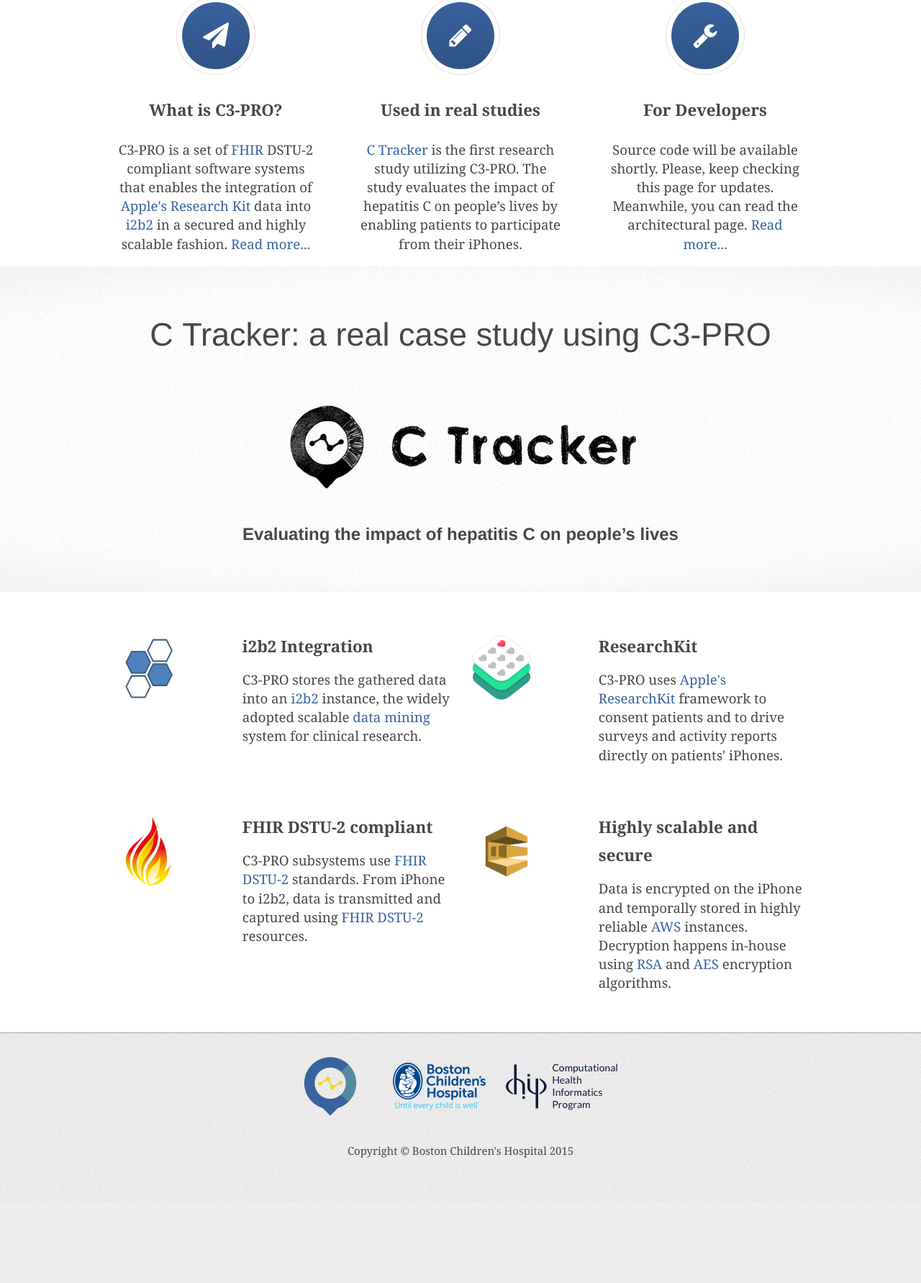
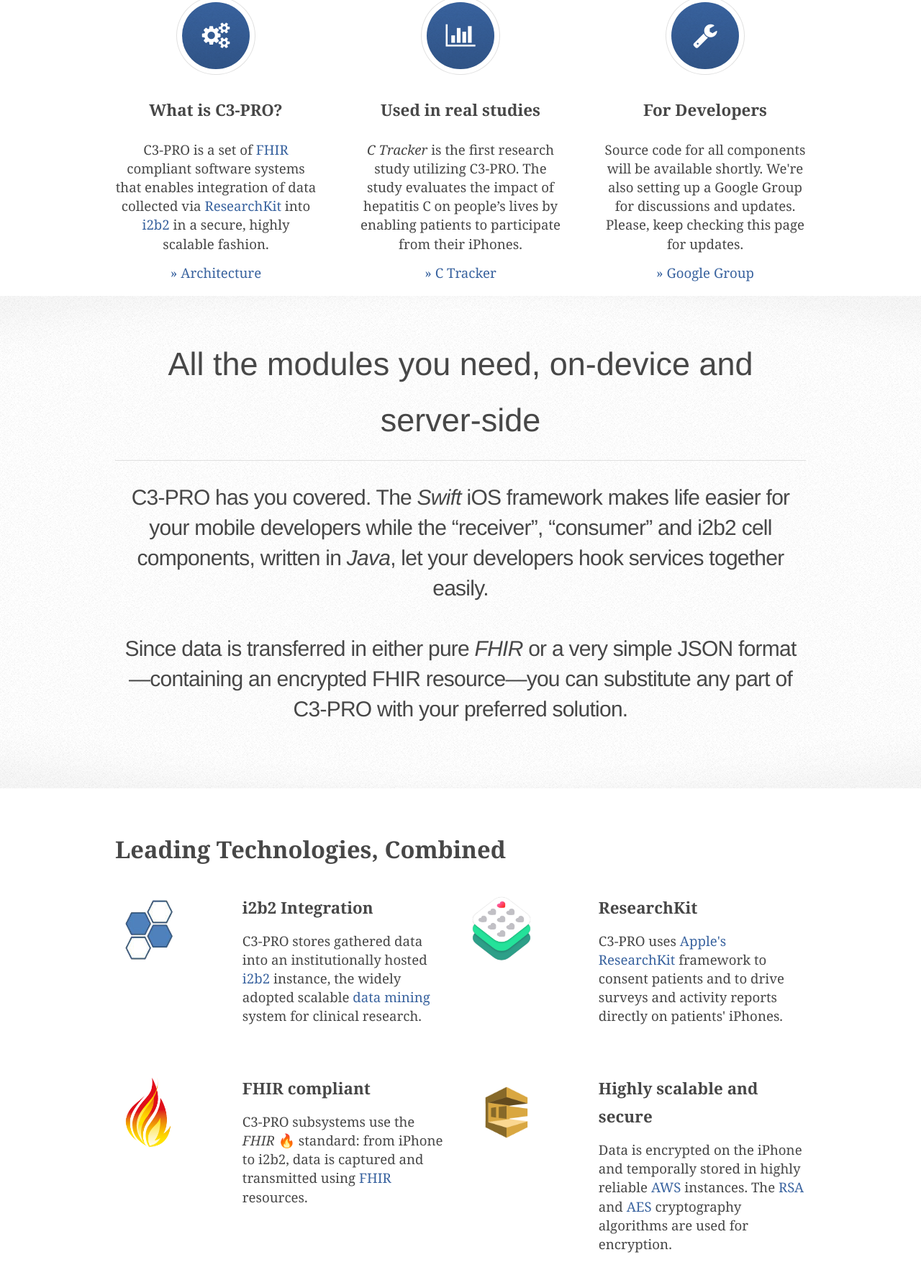
Before and after one commit to C3-PRO/c3-pro.github.io, a plain HTML site: page index.html in a window 1280 px wide. Shown: the part 520-2302 px from the top of the page at 72% size. Before the commit the page ends 2189 px from the top, so only its background shows below. Drawn offline with Linux system fonts and the light colour scheme.

Commit message:
Website updates

```diff
--- a/assets/css/style.css
+++ b/assets/css/style.css
@@ -94,6 +94,16 @@ header a {
 	max-width: 100%;
 }
 
+.icon.fun {
+	display: inline-block; width: 1.5em;
+	height:1.5em;
+	margin: 0.3em 0.5em 0.3em 0; padding-top: 0.15em;
+	font-size: 140%; text-align: center; vertical-align: -0.125em;
+	color: white; background-color: rgb(57,99,159);
+	border-radius: 100%;
+	box-shadow: 0 0 0 4px white, 0 0 0 5px #e0e0e0;
+}
+
 footer {
 	min-height: 6em;
 	margin: 0; padding: 2em 0 4em;
--- a/footer.html
+++ b/footer.html
@@ -1,8 +1,8 @@
 <footer>
     <p>
     	<a href="http://www.chip.org">
-        	<img class="institute" src="images/ResearchInstitute-web.png" srcset="images/ResearchInstitute-web@2x.png 2x, images/ResearchInstitute-web@3x.png 3x" alt="">
+        	<img class="institute" src="images/Institute-web.png" srcset="images/Institute-web@2x.png 2x, images/Institute-web@3x.png 3x" alt="Computational Health Informatics Program, Boston Children's Hospital">
     	</a>
 	</p>
-    <p>Copyright © Boston Children's Hospital 2015</p>
+    <p>Copyright © Boston Children's Hospital 2016</p>
 </footer>
--- a/index.html
+++ b/index.html
@@ -60,23 +60,92 @@
 						<div class="row 200%">
 							<section class="4u 12u(narrower)">
 								<div class="box highlight">
-									<i class="icon major fa-paper-plane"></i>
+									<i class="icon major fa-cogs"></i>
 									<h3>What is C3-PRO?</h3>
-									<p>C3-PRO is a set of <a href="http://www.hl7.org/fhir/">FHIR</a> DSTU-2 compliant software systems that enables the integration of <a href="http://researchkit.org/">Apple's Research Kit</a> data into <a href="https://www.i2b2.org/">i2b2</a> in a secured and highly scalable fashion. <a href="architecture.html">Read more...</a></p>
+									<p>C3-PRO is a set of <a href="http://www.hl7.org/fhir/">FHIR</a> compliant software systems that enables integration of data collected via <a href="http://researchkit.org/">ResearchKit</a> into <a href="https://www.i2b2.org/">i2b2</a> in a secure, highly scalable fashion.
+									</p>
+									<p><a href="architecture.html">» Architecture</a></p>
 								</div>
 							</section>
 							<section class="4u 12u(narrower)">
 								<div class="box highlight">
-									<i class="icon major fa-pencil"></i>
+									<i class="icon major fa-bar-chart"></i>
 									<h3>Used in real studies</h3>
-									<p><a href="http://c-tracker.chip.org/">C&nbsp;Tracker</a> is the first research study utilizing C3-PRO. The study evaluates the impact of hepatitis&nbsp;C on people’s lives by enabling patients to participate from their iPhones.</p>
+									<p><em>C&nbsp;Tracker</em> is the first research study utilizing C3-PRO. The study evaluates the impact of hepatitis&nbsp;C on people’s lives by enabling patients to participate from their iPhones.</p>
+									<p>
+										<a href="http://c-tracker.chip.org/">» C&nbsp;Tracker</a>
+									</p>
 								</div>
 							</section>
 							<section class="4u 12u(narrower)">
 								<div class="box highlight">
 									<i class="icon major fa-wrench"></i>
 									<h3>For Developers</h3>
-									<p>Source code will be available shortly. Please, keep checking this page for updates. Meanwhile, you can read the architectural page. <a href="architecture.html">Read more...</a></p>
+									<p>Source code for all components will be available shortly. We're also setting up a Google Group for discussions and updates. Please, keep checking this page for updates.</p>
+									<p>
+										<a href="https://groups.google.com/forum/#!forum/c3-pro-developers" target="_blank">» Google Group</a></p>
+								</div>
+							</section>
+						</div>
+					</div>
+				</section>
+
+			<!-- Gigantic Heading -->
+				<section class="wrapper style2">
+					<div class="container">
+						<header class="major">
+							<h2>All the modules you need, on-device and server-side</h2>
+							<p>
+								C3-PRO has you covered. The <em>Swift</em> iOS framework makes life easier for your mobile developers while the “receiver”, “consumer” and i2b2 cell components, written in <em>Java</em>, let your developers hook services together easily.
+								<br>
+								<br>
+								Since data is transferred in either pure <em>FHIR</em> or a very simple JSON format—containing an encrypted FHIR resource—you can substitute any part of C3-PRO with your preferred solution.
+							</p>
+						</header>
+					</div>
+				</section>
+
+			<!-- Posts -->
+				<section class="wrapper style1">
+					<div class="container">
+						<h2>Leading Technologies, Combined</h2>
+						<div class="row">
+							<section class="6u 12u(narrower)">
+								<div class="box post">
+									<a href="https://www.i2b2.org/" class="image left"><img class="reduced" src="images/i2b2cell.gif" alt="i2b2" /></a>
+									<div class="inner">
+										<h3>i2b2 Integration</h3>
+										<p>C3-PRO stores gathered data into an institutionally hosted <a href="https://www.i2b2.org/" target="_blank">i2b2</a> instance, the widely adopted scalable <a href="https://en.wikipedia.org/wiki/Data_mining" target="_blank">data mining</a> system for clinical research.</p>
+									</div>
+								</div>
+							</section>
+							<section class="6u 12u(narrower)">
+								<div class="box post">
+									<a href="http://researchkit.org/" class="image left"><img class="reduced-more" src="images/researchkit.jpg" alt="Apple's Research Kit" /></a>
+									<div class="inner">
+										<h3>ResearchKit</h3>
+										<p>C3-PRO uses <a href="http://researchkit.org/" target="_blank">Apple's ResearchKit</a> framework to consent patients and to drive surveys and activity reports directly on patients' iPhones.</p>
+									</div>
+								</div>
+							</section>
+						</div>
+						<div class="row">
+							<section class="6u 12u(narrower)">
+								<div class="box post">
+									<a href="http://www.hl7.org/fhir/" class="image left"><img class="reduced" src="images/fhir.png" alt="i2b2" /></a>
+									<div class="inner">
+										<h3>FHIR compliant</h3>
+										<p>C3-PRO subsystems use the <i>FHIR</i> 🔥 standard: from iPhone to i2b2, data is captured and transmitted using <a href="http://hl7.org/fhir/index.html" target="_blank">FHIR</a> resources.</p>
+									</div>
+								</div>
+							</section>
+							<section class="6u 12u(narrower)">
+								<div class="box post">
+									<a href="https://aws.amazon.com/sqs/" class="image left"><img class="reduced" src="images/sqs.png" alt="Apple's Research Kit" /></a>
+									<div class="inner">
+										<h3>Highly scalable and secure</h3>
+										<p>Data is encrypted on the iPhone and temporally stored in highly reliable <a href="https://aws.amazon.com/" target="_blank">AWS</a> instances. The <a href="https://en.wikipedia.org/wiki/RSA_(cryptosystem)" target="_blank">RSA</a> and <a href="https://es.wikipedia.org/wiki/Advanced_Encryption_Standard" target="_blank">AES</a> cryptography algorithms are used for encryption.</p>
+									</div>
 								</div>
 							</section>
 						</div>
@@ -88,57 +157,9 @@
 					<div class="container">
 						<header class="major">
 							<h2>C&nbsp;Tracker: a real case study using C3-PRO</h2>
-							<a href="http://c-tracker.chip.org/"><img class="reduced-more" src="images/C-Tracker.png" alt="C Tracker" /></a>
+							<a href="http://c-tracker.chip.org/"><img class="reduced-more" src="images/C-Tracker.png" srcset="images/C-Tracker@2x.png 2x, images/C-Tracker@3x.png 3x" alt="C Tracker" /></a>
 							<h3>Evaluating the impact of hepatitis&nbsp;C on people’s lives</h3>
 						</header>
-					</div>
-				</section>
-
-			<!-- Posts -->
-				<section class="wrapper style1">
-					<div class="container">
-						<div class="row">
-							<section class="6u 12u(narrower)">
-								<div class="box post">
-									<a href="https://www.i2b2.org/" class="image left"><img class="reduced" src="images/i2b2cell.gif" alt="i2b2" /></a>
-									<div class="inner">
-										<h3>i2b2 Integration</h3>
-										<p>C3-PRO stores the gathered data into an <a href="https://www.i2b2.org/">i2b2</a> instance, the widely adopted scalable <a href="https://en.wikipedia.org/wiki/Data_mining">data mining</a> system for clinical research.</p>
-									</div>
-								</div>
-							</section>
-							<section class="6u 12u(narrower)">
-								<div class="box post">
-									<a href="http://researchkit.org/" class="image left"><img class="reduced-more" src="images/researchkit.jpg" alt="Apple's Research Kit" /></a>
-									<div class="inner">
-										<h3>ResearchKit</h3>
-										<p>C3-PRO uses <a href="http://researchkit.org/">Apple's ResearchKit</a> framework to consent patients and to drive surveys and activity reports directly on patients' iPhones.</p>
-									</div>
-								</div>
-							</section>
-						</div>
-					</div>
-					<div class="container">
-						<div class="row">
-							<section class="6u 12u(narrower)">
-								<div class="box post">
-									<a href="http://www.hl7.org/fhir/" class="image left"><img class="reduced" src="images/fhir.png" alt="i2b2" /></a>
-									<div class="inner">
-										<h3>FHIR DSTU-2 compliant</h3>
-										<p>C3-PRO subsystems use <a href="http://hl7.org/fhir/2015May/index.html">FHIR DSTU-2</a> standards. From iPhone to i2b2, data is transmitted and captured using <a href="http://hl7.org/fhir/2015May/index.html">FHIR DSTU-2 </a> resources.</p>
-									</div>
-								</div>
-							</section>
-							<section class="6u 12u(narrower)">
-								<div class="box post">
-									<a href="https://aws.amazon.com/sqs/" class="image left"><img class="reduced" src="images/sqs.png" alt="Apple's Research Kit" /></a>
-									<div class="inner">
-										<h3>Highly scalable and secure</h3>
-										<p>Data is encrypted on the iPhone and temporally stored in highly reliable <a href="https://aws.amazon.com/">AWS</a> instances. Decryption happens in-house using <a href="https://en.wikipedia.org/wiki/RSA_(cryptosystem)">RSA</a> and <a href="https://es.wikipedia.org/wiki/Advanced_Encryption_Standard">AES</a> encryption algorithms.</p>
-									</div>
-								</div>
-							</section>
-						</div>
 					</div>
 				</section>
 
```
Also changed, not shown: architecture-content.html (+11 -11 lines), team-content.html (+5 -7 lines), images/C-Tracker@2x.png (added), images/C-Tracker@3x.png (added), images/Institute-web.png (added), images/Institute-web@2x.png (added), images/Institute-web@3x.png (added), images/Overview.png, images/Overview@2x.png, images/Overview@3x.png, images/ResearchInstitute-web.png (deleted), images/ResearchInstitute-web@2x.png (deleted), images/ResearchInstitute-web@3x.png (deleted).
